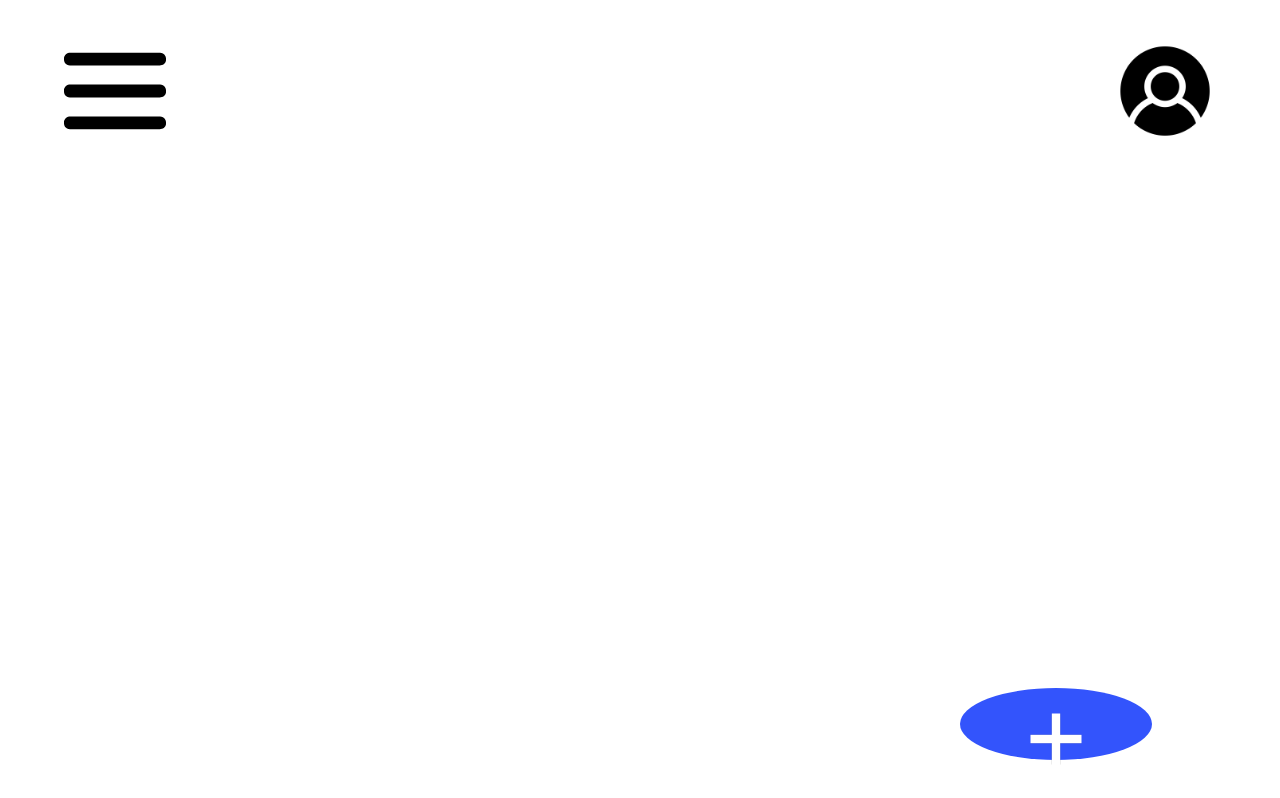
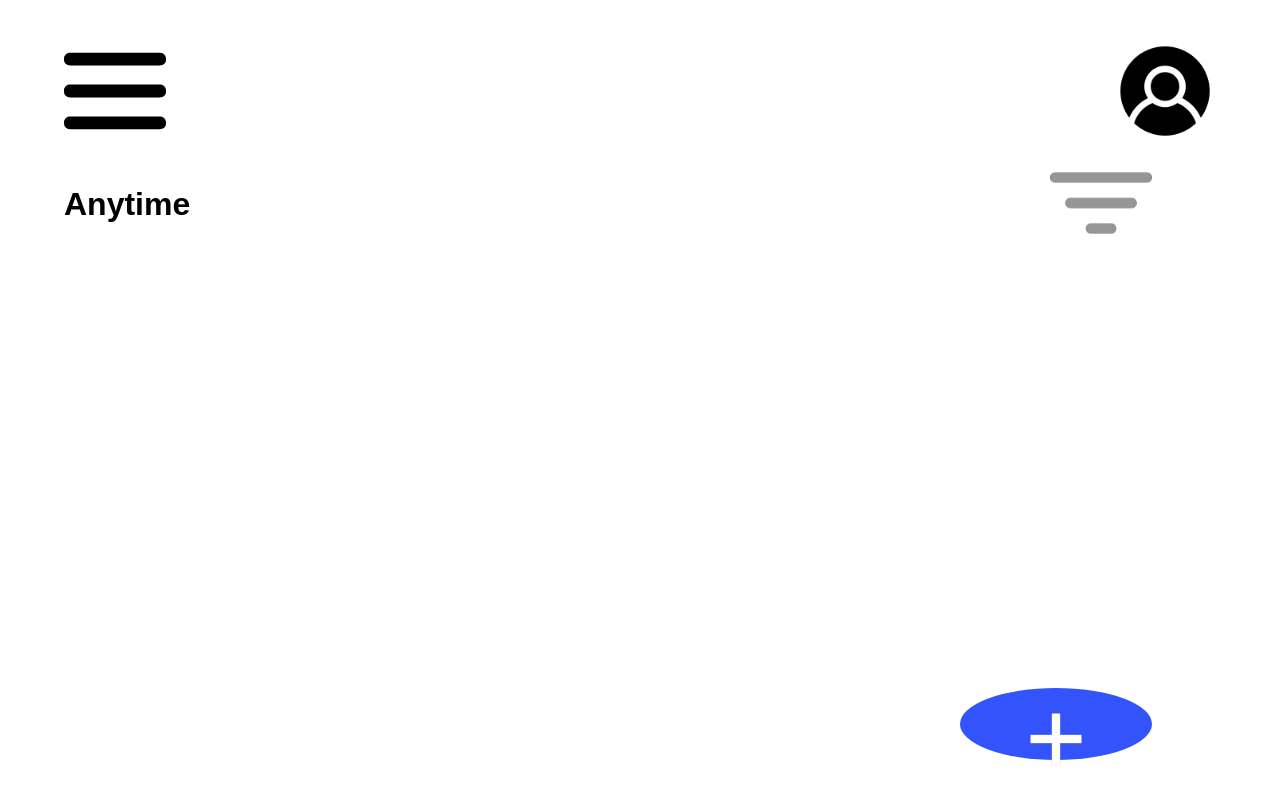
Before and after one commit to CodeXJUAN/TO-DO-LIST, a website: page pages/anytm.html in a window 1280 px wide. Drawn offline with Linux system fonts and the light colour scheme.

Commit message:
titulos en inbox y en anytime

```diff
--- a/pages/anytm.html
+++ b/pages/anytm.html
@@ -23,6 +23,19 @@
         </nav>
     </header>
     <main>
+        <div class="mainheader">
+            <div class="divdate">
+                <h1 class="today">Anytime</h1>
+            </div>
+            <div>
+                <button id="btnflt">
+                    <img class="navimg" src="/assets/filtrar.png">
+                </button>
+            </div>
+        </div>
+        <div>
+
+        </div>
     </main>
     <footer>
         <button id="addbtn">
```
Also changed, not shown: pages/inbox.html (+13 -0 lines).
